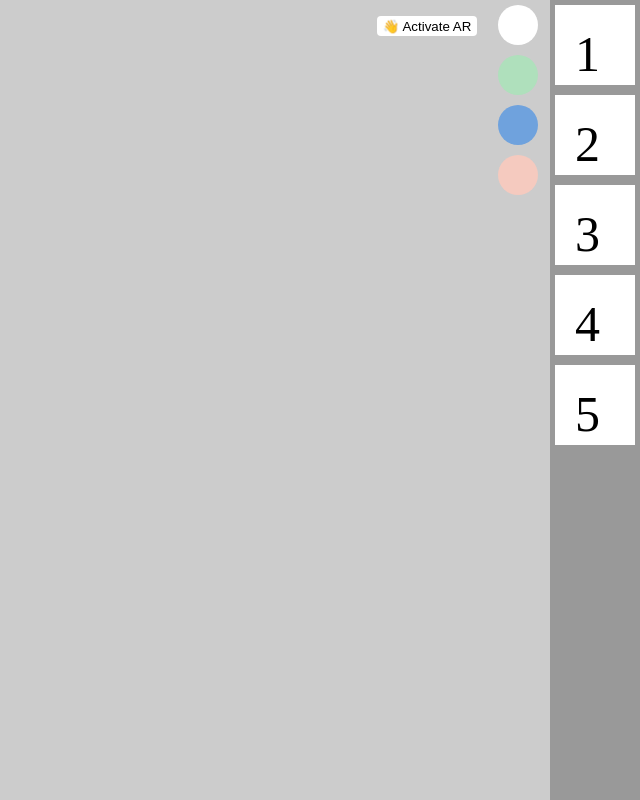
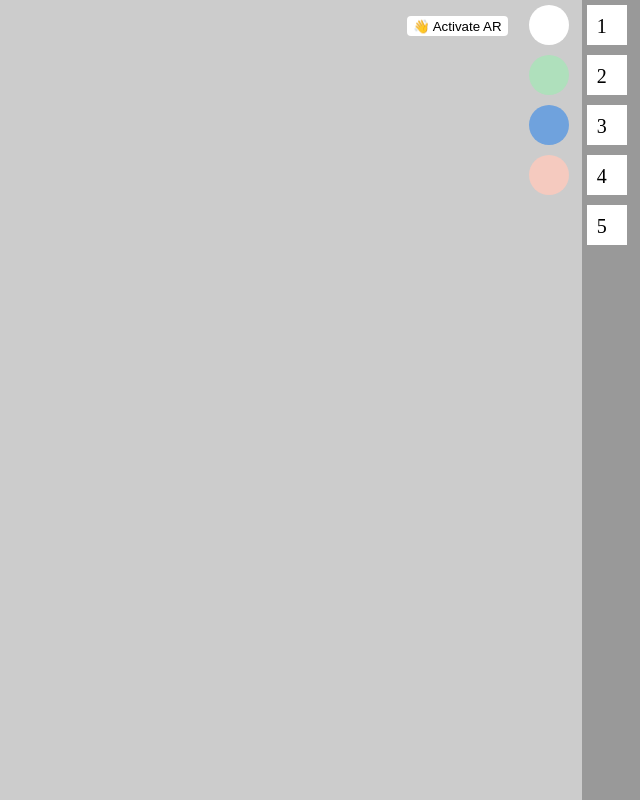
Before and after one commit to lookprintufc/gocase-garrafa-360, a plain HTML site: page index.html in a window 1280 px wide. Shown: the whole page, without its empty margins (640-1280 px from the left). Drawn offline with Linux system fonts and the light colour scheme; some packages are replaced by stand-ins of ours; a script that the page names is missing.

Commit message:
FIX BUTTON

```diff
--- a/index.html
+++ b/index.html
@@ -77,10 +77,10 @@
 
       .estampa-selector {
         margin: 5px;
-        width: 40px;
-        height: 40px;
-        font-size: 50px;
-        padding: 20px;
+        width: 20px;
+        height: 20px;
+        font-size: 20px;
+        padding: 10px;
         cursor: pointer;
       }
 
```
